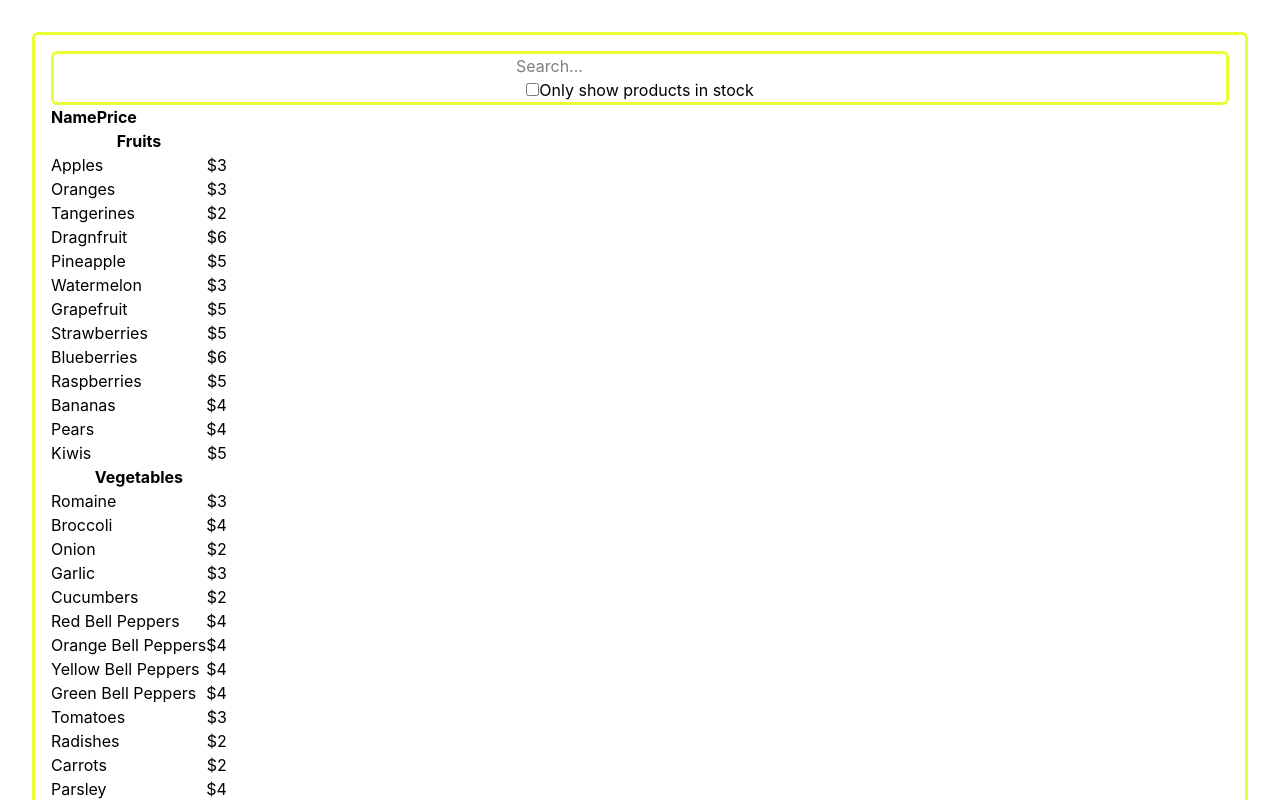
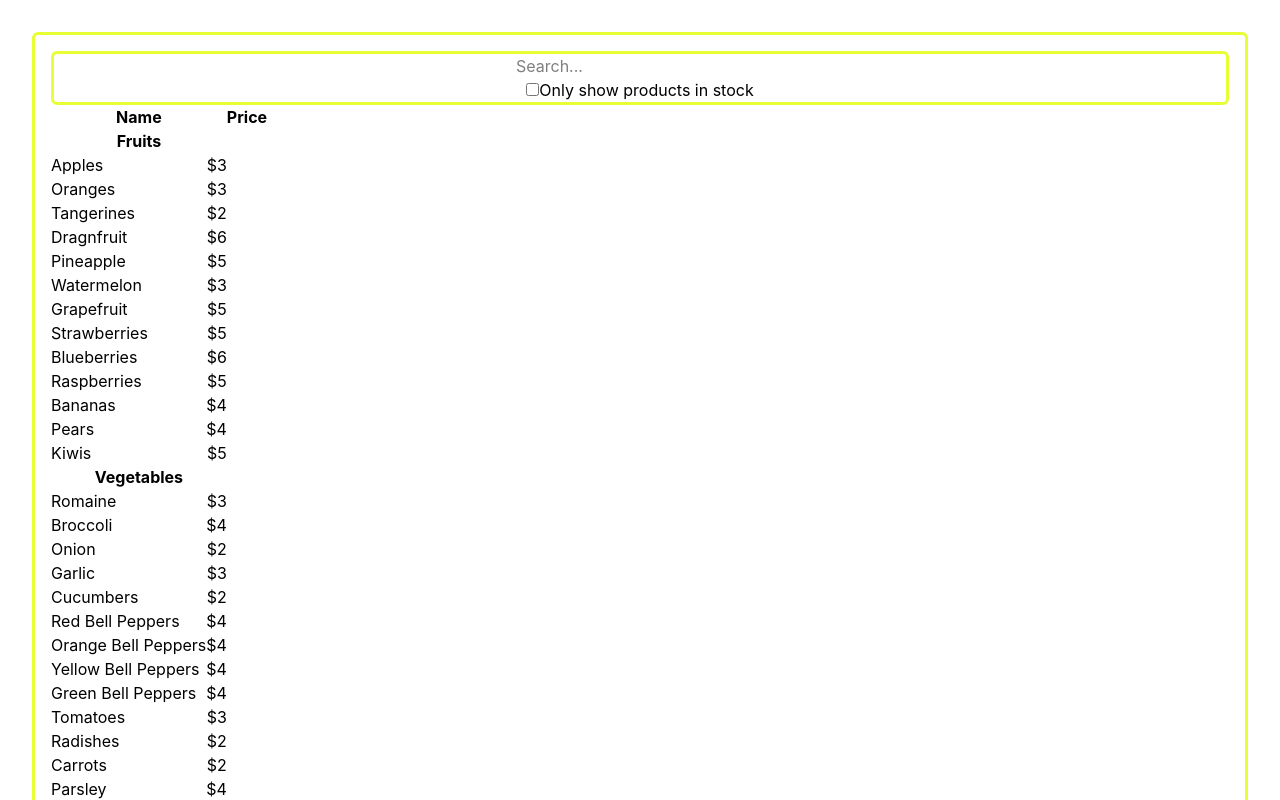
Before and after one commit to syntapy/1_react_quickstart, a React (Vite) app in the folder app/: page / in a window 1280 px wide. Shown: the top 800 px of the page. Built offline with nearby package versions, Linux system fonts and the light colour scheme.

Commit message:
get rid of flex styles on table

```diff
--- a/app/src/components/ProductTable/ProductTable.tsx
+++ b/app/src/components/ProductTable/ProductTable.tsx
@@ -11,13 +11,13 @@ export default function ProductTable(props: Props) {
   const categoriesUsed: any = {};
   return (
     <table>
-      <thead className="flex flex-row">
+      <thead>
         <tr>
-          <th className="grow text-left">Name</th>
-          <th className="grow text-right">Price</th>
+          <th>Name</th>
+          <th>Price</th>
         </tr>
       </thead>
-      <tbody data-testid="table-body" className="border-collapse flex flex-col">
+      <tbody data-testid="table-body">
         {props.data.items.map(
           (item, index) => {
             if (categoriesUsed.hasOwnProperty(item.category) === false) {
```
